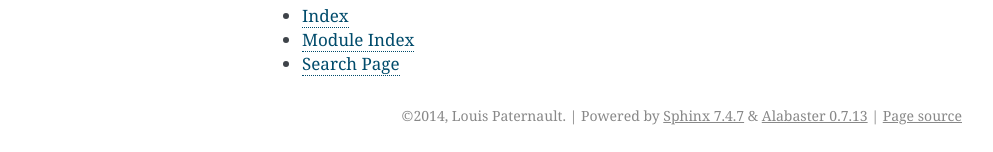
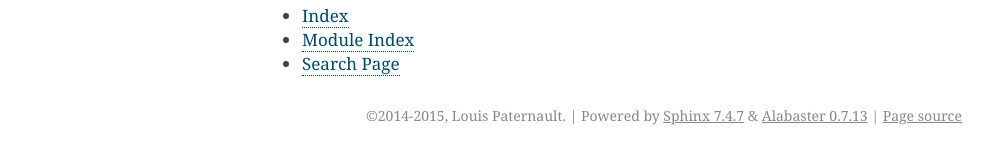
Before and after one commit to favilo/pdfimpose, a Sphinx documentation site: the page built from doc/index.rst, in a window 1280 px wide. Shown: the part 1069-1221 px from the top of the page, without its empty margins (148-1141 px from the left). Built offline with Sphinx 7.4.7, drawn with Linux system fonts in a browser that asks for light colours.

```diff
--- a/doc/conf.py
+++ b/doc/conf.py
@@ -67,14 +67,14 @@ master_doc = 'index'
 
 # General information about the project.
 project = 'PdfImpose'
-copyright = '2014, Louis Paternault'
+copyright = '2014-2015, Louis Paternault'
 
 # The version info for the project you're documenting, acts as replacement for
 # |version| and |release|, also used in various other places throughout the
 # built documents.
 #
 # The short X.Y version.
-version = "0.1.0"
+version = "0.1.1"
 # The full version, including alpha/beta/rc tags.
 release = version
 
--- a/pdfimpose/__init__.py
+++ b/pdfimpose/__init__.py
@@ -1,7 +1,7 @@
 #!/usr/bin/env python3
 # -*- coding: utf-8 -*-
 
-# Copyright Louis Paternault 2011-2015
+# Copyright Louis Paternault 2014-2015
 #
 # This program is free software: you can redistribute it and/or modify
 # it under the terms of the GNU General Public License as published by
@@ -114,9 +114,9 @@ import PyPDF2
 import logging
 import math
 
-VERSION = "0.1.0"
+VERSION = "0.1.1"
 __AUTHOR__ = "Louis Paternault (spalax@gresille.org)"
-__COPYRIGHT__ = "(C) 2014 Louis Paternault. GNU GPL 3 or later."
+__COPYRIGHT__ = "(C) 2014-2015 Louis Paternault. GNU GPL 3 or later."
 
 LOGGER = logging.getLogger(__name__)
 
--- a/setup.py
+++ b/setup.py
@@ -44,7 +44,7 @@ if sys.version_info < (3, 4, 0):
 
 setup(
         name='PdfImpose',
-        version="0.1.0",
+        version="0.1.1",
         packages=find_packages(exclude=["test*",]),
         setup_requires=["hgtools"],
         install_requires=install_requires,
```
Also changed, not shown: 1 other file.
